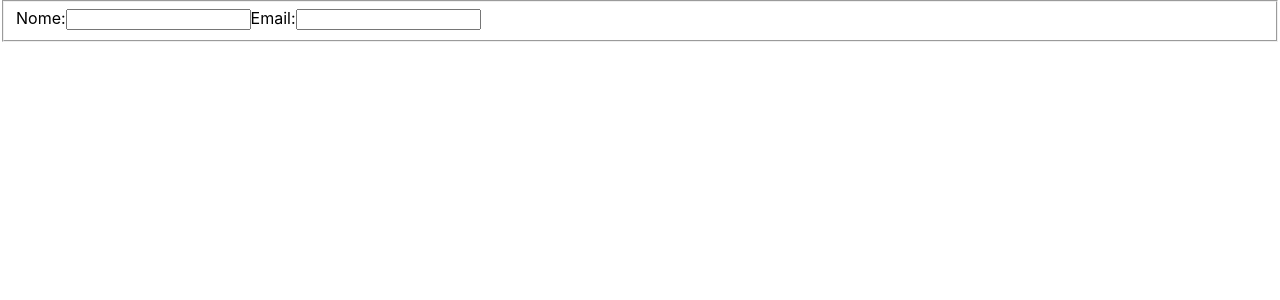
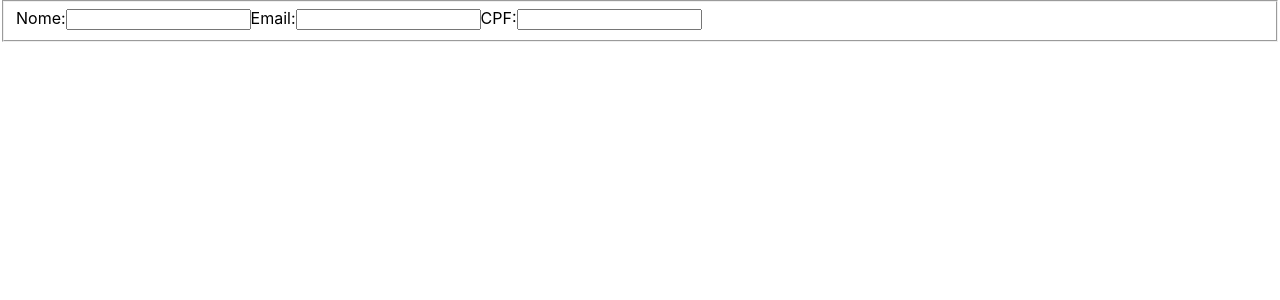
Before and after one commit to Guiogomes/react-exercise-dia-2, a React (Create React App) app in the folder react_exercicio_dia_2_bloco_12/: page / in a window 1280 px wide. Shown: the top 300 px of the page. Built offline with nearby package versions, Linux system fonts and the light colour scheme.

Commit message:
adiciona campo de cpf

```diff
--- a/react_exercicio_dia_2_bloco_12/src/components/Form.jsx
+++ b/react_exercicio_dia_2_bloco_12/src/components/Form.jsx
@@ -6,6 +6,7 @@ export default class Form extends React.Component {
 		this.state={
 			name: '',
 			email: '',
+			cpf:'',
 		}
 		this.handleChange = this.handleChange.bind(this);
 	}
@@ -18,7 +19,7 @@ export default class Form extends React.Component {
 	}
 
 	render() {
-		const { name, email } = this.state;
+		const { name, email, cpf } = this.state;
 		return (
 			<fieldset>
 				<label htmlFor="input-name">
@@ -45,6 +46,19 @@ export default class Form extends React.Component {
 					onChange={ this.handleChange }
 					/>
 				</label>
+				<label htmlFor="input-cpf">
+					CPF:
+					<input
+					type="text"
+					name="cpf"
+					id="input-cpf"
+					maxLength="11"
+					required="true"
+					value={ cpf }
+					onChange={ this.handleChange }
+					/>
+				</label>
+
 			</fieldset>
 		);
 	}
```
Also changed, not shown: 1 other file (tests, documents, lock files or other folders).
